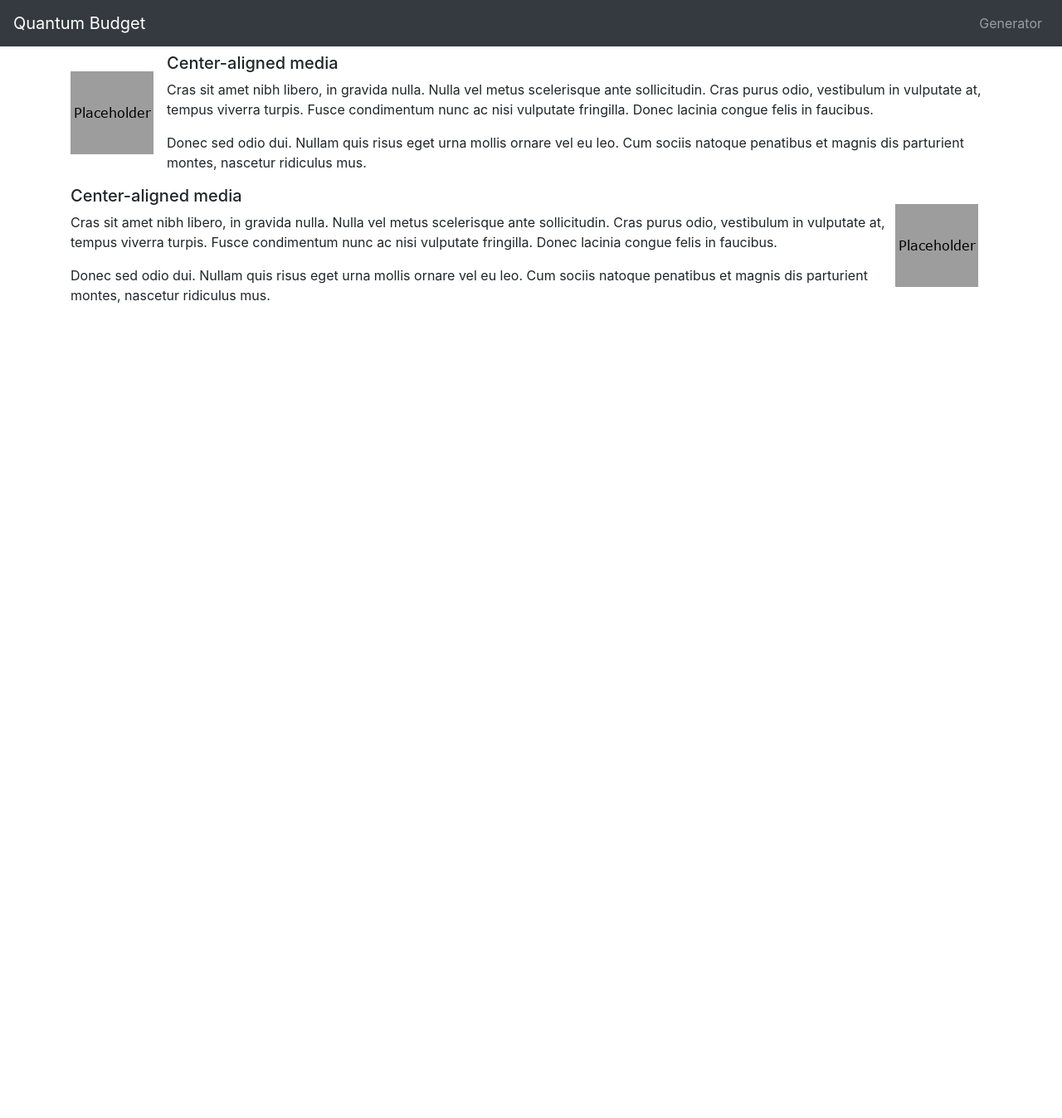
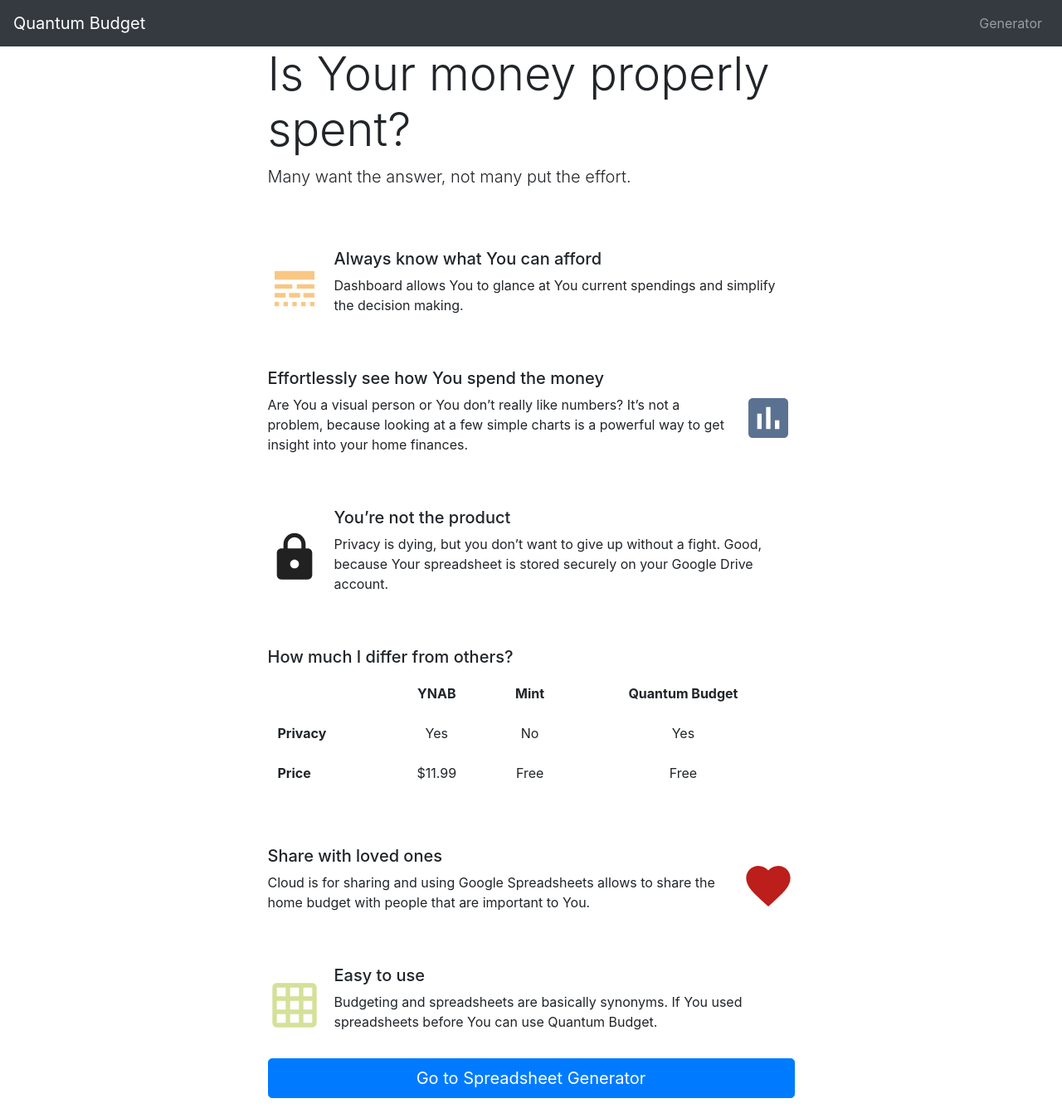
Before and after one commit to PatrykRubaj/qb-front-end, a React (Create React App) app: page / in a window 1280 px wide. Shown: the whole page at 83% size. Before the commit the page ends 800 px from the top, so only its background shows below. Built offline with nearby package versions, Linux system fonts and the light colour scheme.

Commit message:
Finished Home Page

```diff
--- a/src/HomePage/HomePage.tsx
+++ b/src/HomePage/HomePage.tsx
@@ -1,53 +1,133 @@
 import React from "react";
+import { Link } from "react-router-dom";
+import FavoriteIcon from "@material-ui/icons/Favorite";
+import LockIcon from "@material-ui/icons/Lock";
+import AssessmentIcon from "@material-ui/icons/Assessment";
+import LineStyleIcon from "@material-ui/icons/LineStyle";
+import GridOnIcon from "@material-ui/icons/GridOn";
 
 const HomePageComponent: React.FC = () => {
   return (
-    <div className="row pt-2 pb-2">
-      <div className="col-sm">
-        <div className="media">
-          <img
-            src="/images/placeholder.png"
+    <>
+      <div className="row mb-0 justify-content-center">
+        <div className="col-lg-7 col">
+          <h1 className="display-4">Is Your money properly spent?</h1>
+          <p className="lead">Many want the answer, not many put the effort.</p>
+        </div>
+      </div>
+      <div className="row pt-2 pb-2 justify-content-center">
+        <div className="col-lg-7 col-sm">
+          <div className="media mt-5">
+            <LineStyleIcon
               className="align-self-center mr-3"
-            alt="place holder"
+              htmlColor="#f9c784"
+              style={{ fontSize: 64 }}
             />
             <div className="media-body">
-            <h5 className="mt-0">Center-aligned media</h5>
+              <h5 className="mt-0">Always know what You can afford</h5>
               <p>
-              Cras sit amet nibh libero, in gravida nulla. Nulla vel metus
-              scelerisque ante sollicitudin. Cras purus odio, vestibulum in
-              vulputate at, tempus viverra turpis. Fusce condimentum nunc ac
-              nisi vulputate fringilla. Donec lacinia congue felis in faucibus.
-            </p>
-            <p className="mb-0">
-              Donec sed odio dui. Nullam quis risus eget urna mollis ornare vel
-              eu leo. Cum sociis natoque penatibus et magnis dis parturient
-              montes, nascetur ridiculus mus.
+                Dashboard allows You to glance at You current spendings and
+                simplify the decision making.
               </p>
             </div>
           </div>
-        <div className="media mt-3">
+          <div className="media mt-5">
             <div className="media-body">
-            <h5 className="mt-0">Center-aligned media</h5>
+              <h5 className="mt-0">Effortlessly see how You spend the money</h5>
               <p>
-              Cras sit amet nibh libero, in gravida nulla. Nulla vel metus
-              scelerisque ante sollicitudin. Cras purus odio, vestibulum in
-              vulputate at, tempus viverra turpis. Fusce condimentum nunc ac
-              nisi vulputate fringilla. Donec lacinia congue felis in faucibus.
-            </p>
-            <p className="mb-0">
-              Donec sed odio dui. Nullam quis risus eget urna mollis ornare vel
-              eu leo. Cum sociis natoque penatibus et magnis dis parturient
-              montes, nascetur ridiculus mus.
+                Are You a visual person or You don’t really like numbers? It’s
+                not a problem, because looking at a few simple charts is a
+                powerful way to get insight into your home finances.
               </p>
             </div>
-          <img
-            src="/images/placeholder.png"
+            <AssessmentIcon
+              className="align-self-center ml-3"
+              htmlColor="#5b7191"
+              style={{ fontSize: 64 }}
+            />
+          </div>
+          <div className="media mt-5">
+            <LockIcon
               className="align-self-center mr-3"
-            alt="place holder"
+              htmlColor="#212121"
+              style={{ fontSize: 64 }}
             />
+            <div className="media-body">
+              <h5 className="mt-0">You’re not the product</h5>
+              <p>
+                Privacy is dying, but you don’t want to give up without a fight.
+                Good, because Your spreadsheet is stored securely on your Google
+                Drive account.
+              </p>
+            </div>
+          </div>
+          <div className="media mt-5">
+            <div className="media-body">
+              <h5 className="mt-0">How much I differ from others?</h5>
+              <div className="table-responsive table-borderless">
+                <table className="table">
+                  <thead>
+                    <tr>
+                      <th></th>
+                      <th className="text-center">YNAB</th>
+                      <th className="text-center">Mint</th>
+                      <th className="text-center">Quantum Budget</th>
+                    </tr>
+                  </thead>
+                  <tbody>
+                    <tr>
+                      <th>Privacy</th>
+                      <td className="text-center">Yes</td>
+                      <td className="text-center">No</td>
+                      <td className="text-center">Yes</td>
+                    </tr>
+                    <tr>
+                      <th>Price</th>
+                      <td className="text-center">$11.99</td>
+                      <td className="text-center">Free</td>
+                      <td className="text-center">Free</td>
+                    </tr>
+                  </tbody>
+                </table>
               </div>
             </div>
           </div>
+          <div className="media mt-5">
+            <div className="media-body">
+              <h5 className="mt-0">Share with loved ones</h5>
+              <p>
+                Cloud is for sharing and using Google Spreadsheets allows to
+                share the home budget with people that are important to You.
+              </p>
+            </div>
+            <FavoriteIcon
+              className="align-self-center ml-3"
+              htmlColor="#bc1e1b"
+              style={{ fontSize: 64 }}
+            />
+          </div>
+          <div className="media mt-5">
+            <GridOnIcon
+              className="align-self-center mr-3"
+              htmlColor="#d5e098"
+              style={{ fontSize: 64 }}
+            />
+            <div className="media-body">
+              <h5 className="mt-0">Easy to use</h5>
+              <p>
+                Budgeting and spreadsheets are basically synonyms. If You used
+                spreadsheets before You can use Quantum Budget.
+              </p>
+            </div>
+          </div>
+          <div className="media mt-3 mb-3">
+            <Link to="/generator" className="btn btn-primary btn-lg btn-block">
+              Go to Spreadsheet Generator
+            </Link>
+          </div>
+        </div>
+      </div>
+    </>
   );
 };
 
```
Lines whose indentation alone changed are shown as unchanged.
